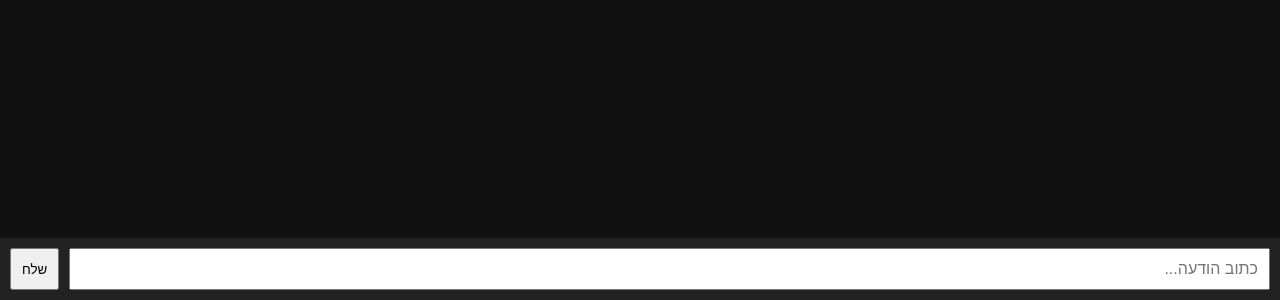
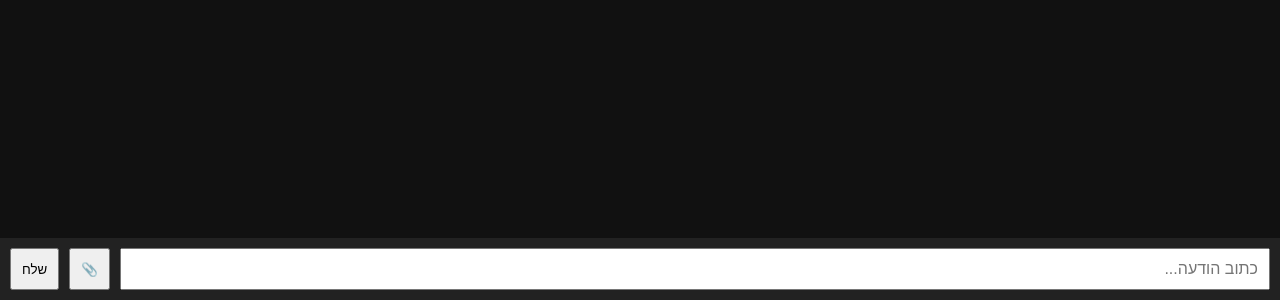
Before and after one commit to yarinshitritt/hir-gvulot-chat, a plain HTML site: page index.html in a window 1280 px wide. Shown: the part 500-800 px from the top of the page. Drawn offline with Linux system fonts and the light colour scheme.

Commit message:
update chat function with file upload support

```diff
--- a/index.html
+++ b/index.html
@@ -62,9 +62,11 @@
 <div id="chat"></div>
 
 <div id="inputBox">
-  <input id="input" placeholder="כתוב הודעה..." />
-  <button onclick="send()">שלח</button>
-</div>
+    <input id="input" placeholder="כתוב הודעה..." style="flex: 1;" />
+    <input type="file" id="fileUpload" accept=".xlsx,.xls" style="display: none;" />
+    <button onclick="document.getElementById('fileUpload').click()">📎</button>
+    <button onclick="send()">שלח</button>
+  </div>
 
 <script>
 
```
